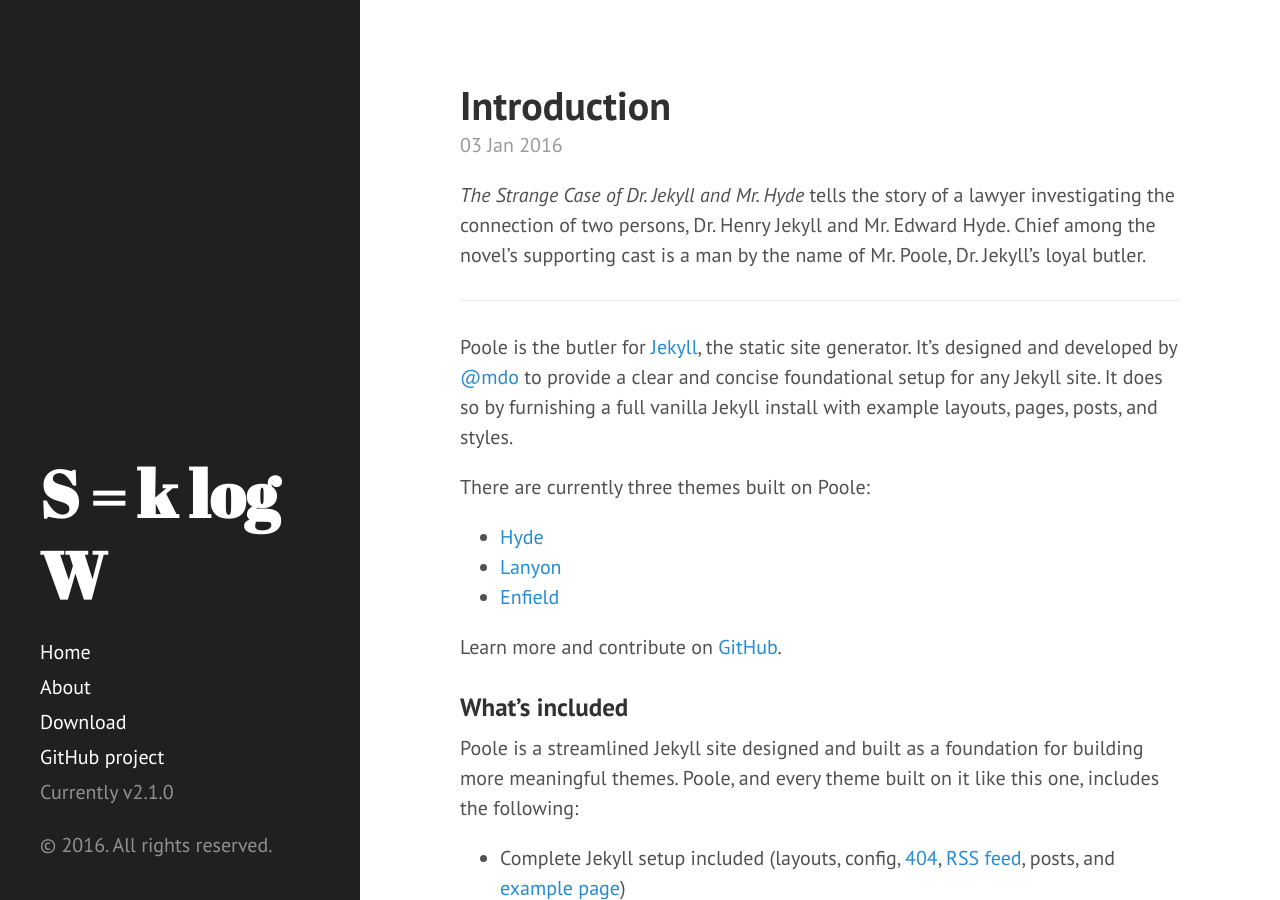
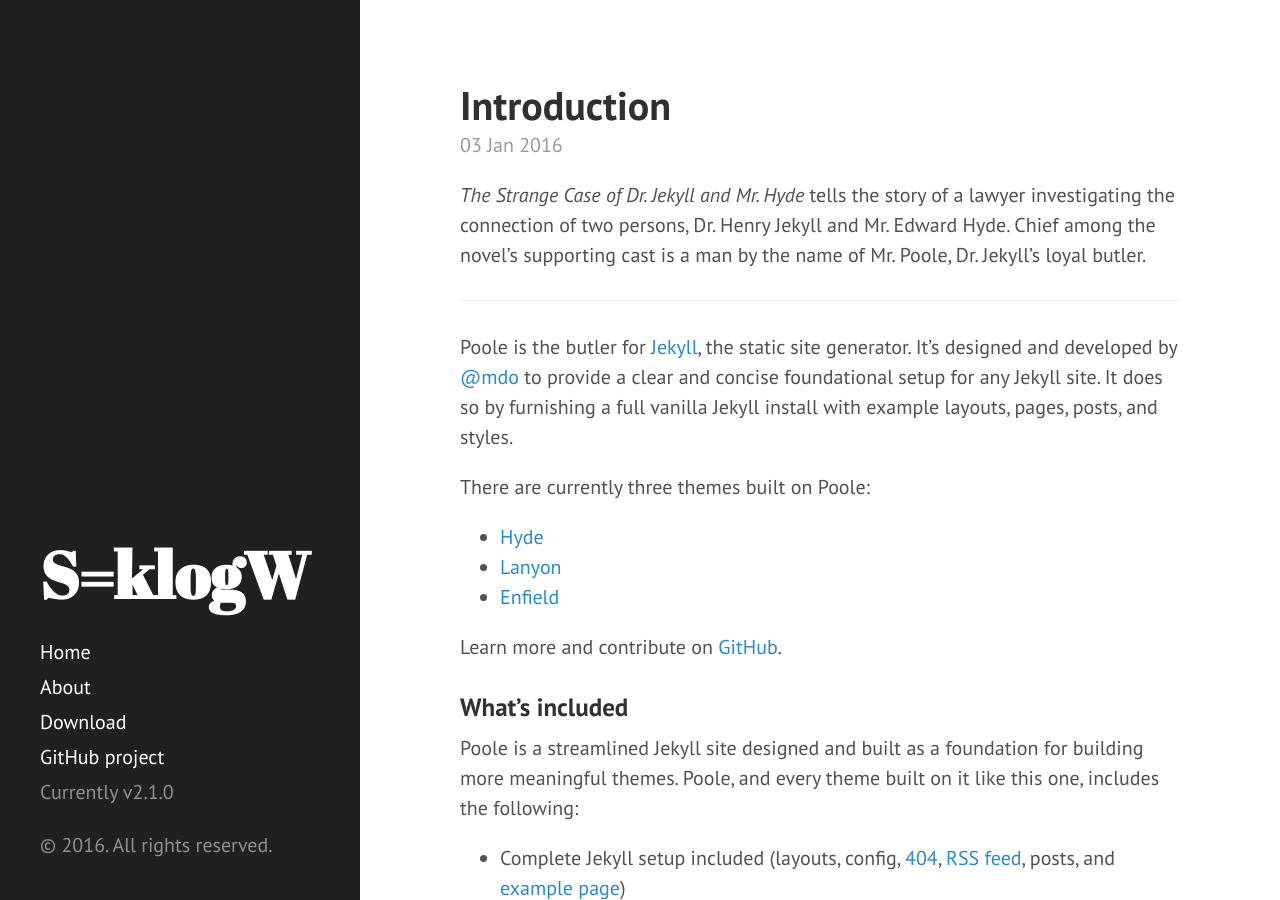
Before and after one commit to choderalab/klogw, a Jekyll site: the page built from index.html, in a window 1280 px wide and 900 px high. Built offline with Jekyll 4.4.1, drawn with Linux system fonts in a browser that asks for light colours; Markdown is read by kramdown in place of the engine named in the settings; the list of posts is cut into pages by our own code.

Commit message:
Tighten spaces in title.

```diff
--- a/_config.yml
+++ b/_config.yml
@@ -6,7 +6,7 @@
 permalink:        pretty
 
 # Setup
-title:               "S = k log W"
+title:               S=klogW
 tagline:             Molecular Stimulation
 url:                 https://choderalab.github.io/klogw/
 baseurl:             "https://choderalab.github.io/klogw/"
```
